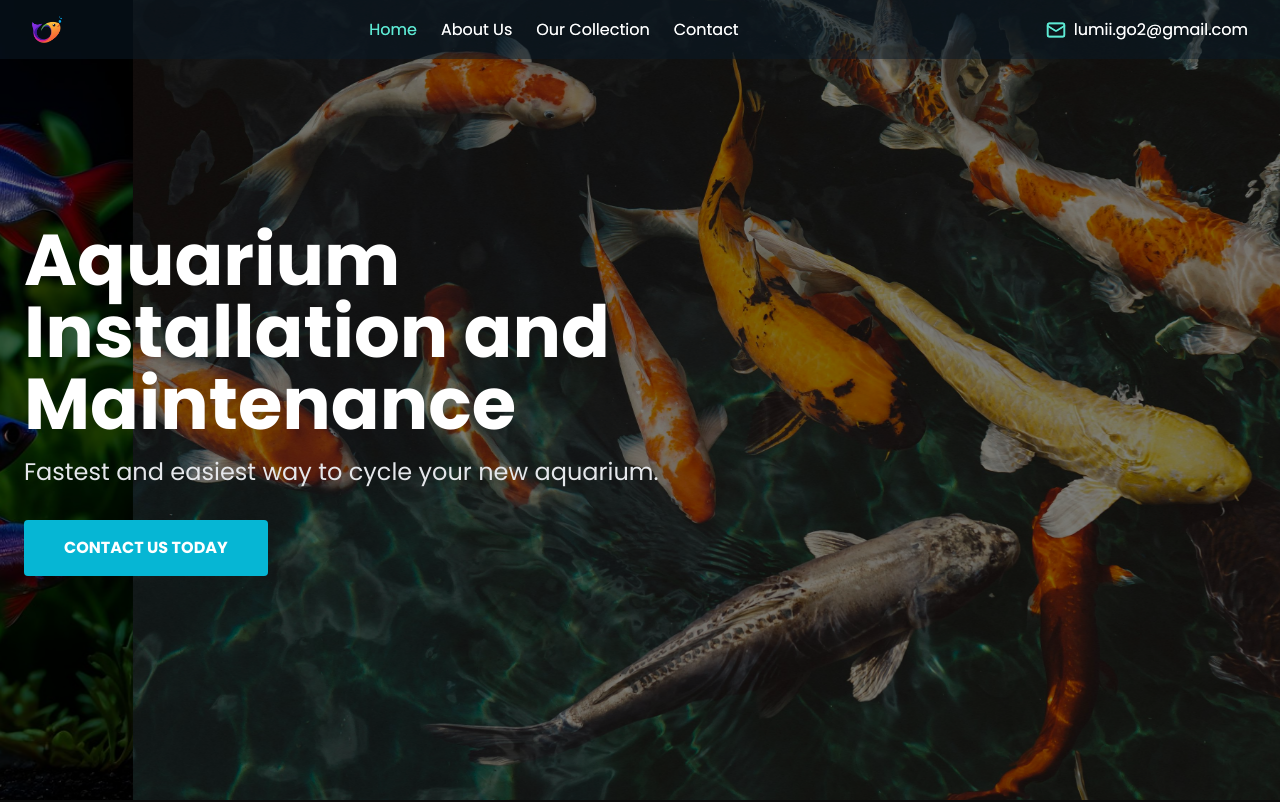
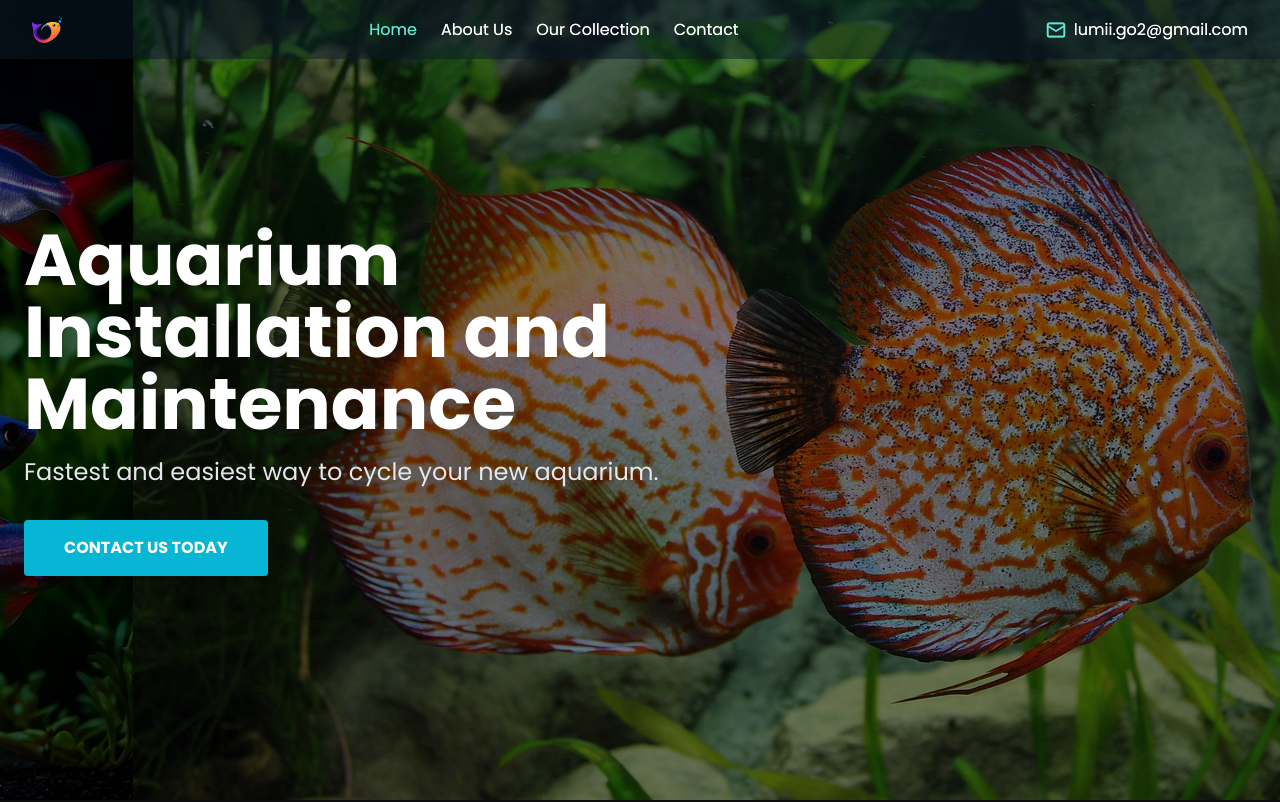
Before and after one commit to DilankaDI/lumii-aquarium, a Next.js app: page / in a window 1280 px wide. Shown: the top 802 px of the page. Built offline with nearby package versions, Linux system fonts and the light colour scheme.

Commit message:
Update hero carousel

```diff
--- a/src/components/HeroCarousel.tsx
+++ b/src/components/HeroCarousel.tsx
@@ -127,7 +127,7 @@ const HeroCarousel = () => {
         <SwiperSlide>
           <div className="h-screen">
             <Image
-              src="/images/sample-17.jpg"
+              src="/images/sample-11.jpg"
               alt="Vibrant fish in a well-maintained aquarium"
               fill
               style={{ objectFit: 'cover' }}
```
